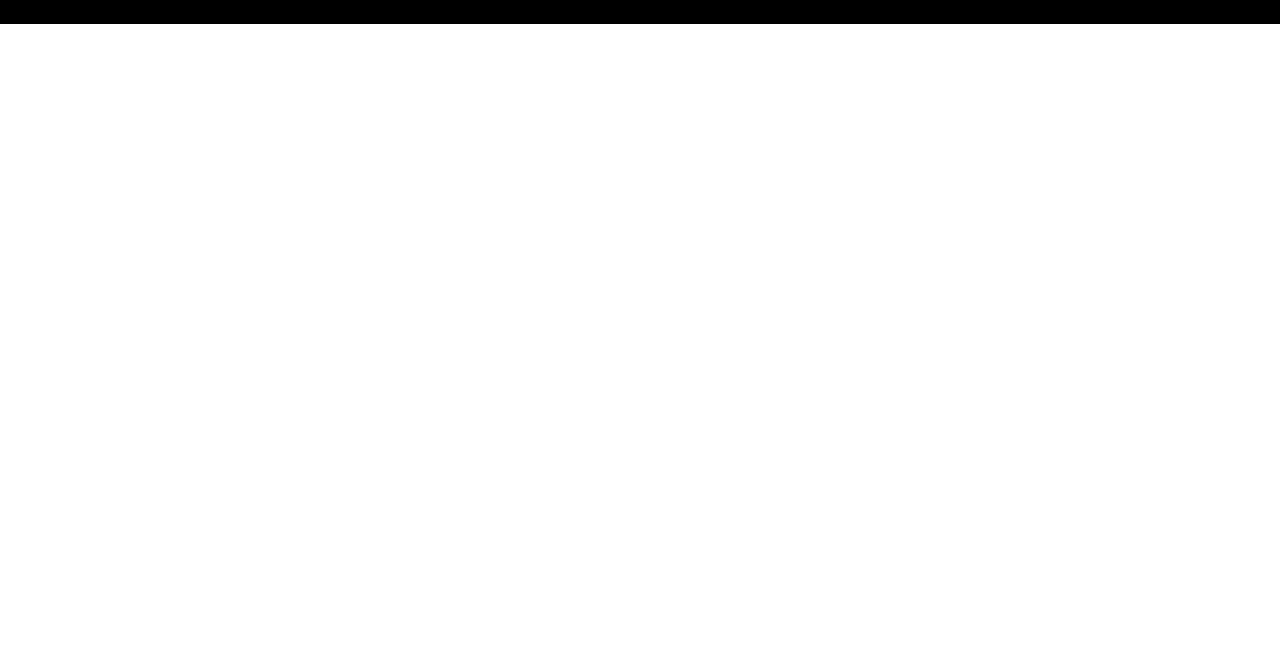
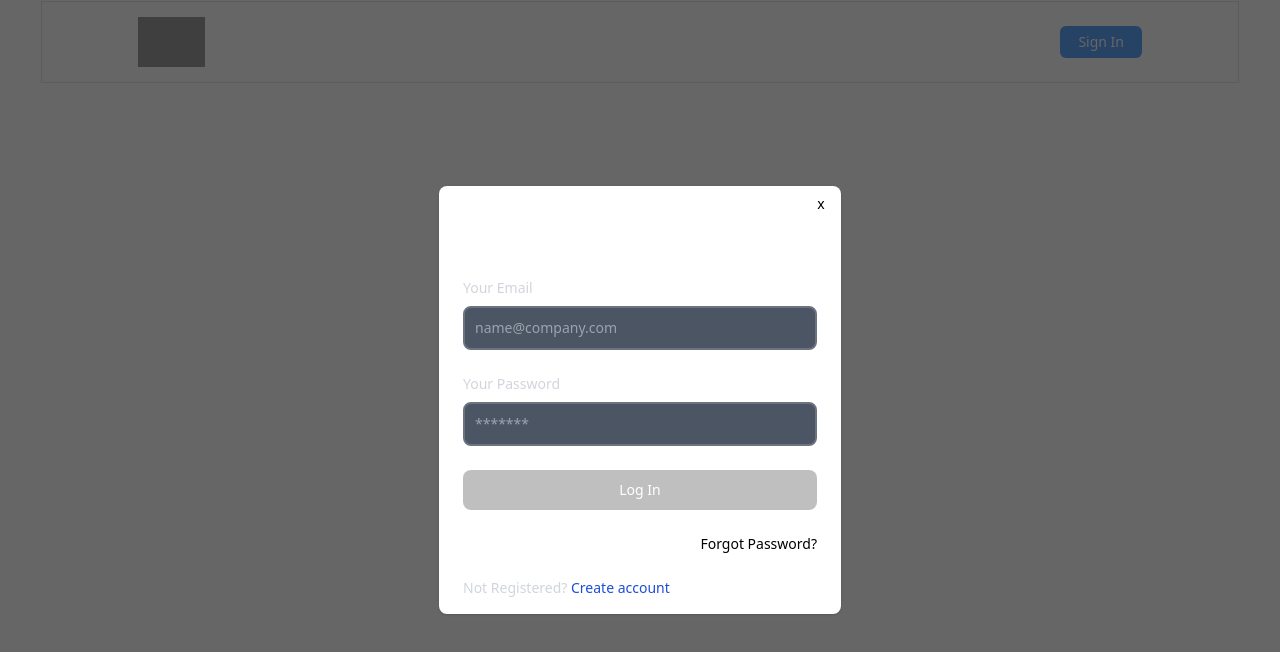
Before and after one commit to shah9380/master-leetcode, a Next.js app: page /auth in a window 1280 px wide. Shown: the top 652 px of the page. Built offline with nearby package versions, Linux system fonts and the light colour scheme; grey boxes are pictures that could not be loaded.

Commit message:
login popup created

```diff
--- /dev/null
+++ b/src/components/Modals/AuthModal.tsx
@@ -0,0 +1,31 @@
+import React from 'react';
+import Login from './Login';
+
+type AuthModalProps = {
+
+};
+
+const AuthModal:React.FC<AuthModalProps> = () => {
+
+    return (
+        <>
+	<div className='absolute top-0 left-0 w-full h-full flex items-center justify-center bg-black bg-opacity-60'></div>
+	<div className='w-full sm:w-[450px]  absolute top-[50%] left-[50%] translate-x-[-50%] translate-y-[-50%]  flex justify-center items-center'>
+		<div className='relative w-full h-full mx-auto flex items-center justify-center'>
+			<div className='bg-white rounded-lg shadow relative w-full bg-black/25 mx-6'>
+				<div className='flex justify-end p-2'>
+					<button
+						type='button'
+						className='bg-transparent rounded-full h-6 w-6 pb-2 text-sm ml-auto items-center hover:bg-gray-800/50 hover:text-white text-black'
+					>
+						x
+					</button>
+				</div>
+                <Login />
+			</div>
+		</div>
+	</div>
+	</>
+    )
+}
+export default AuthModal;
--- /dev/null
+++ b/src/components/Modals/Login.tsx
@@ -0,0 +1,65 @@
+import React from 'react';
+
+type LoginProps = {
+
+};
+
+const Login:React.FC<LoginProps> = () => {
+
+    return (
+        <form className='space-y-6 px-6 pb-4'>
+			<h3 className='text-xl font-medium text-white'>Sign in to LeetClone</h3>
+			<div>
+				<label htmlFor='email' className='text-sm font-medium block mb-2 text-gray-300'>
+					Your Email
+				</label>
+				<input
+					type='email'
+					name='email'
+					id='email'
+					className='
+            border-2 outline-none sm:text-sm rounded-lg focus:ring-blue-500 focus:border-blue-500 block w-full p-2.5
+            bg-gray-600 border-gray-500 placeholder-gray-400 text-white
+        '
+					placeholder='name@company.com'
+				/>
+			</div>
+			<div>
+				<label htmlFor='password' className='text-sm font-medium block mb-2 text-gray-300'>
+					Your Password
+				</label>
+				<input
+					type='password'
+					name='password'
+					id='password'
+					className='
+            border-2 outline-none sm:text-sm rounded-lg focus:ring-blue-500 focus:border-blue-500 block w-full p-2.5
+            bg-gray-600 border-gray-500 placeholder-gray-400 text-white
+        '
+					placeholder='*******'
+				/>
+			</div>
+
+			<button
+				type='submit'
+				className='w-full text-white focus:ring-blue-300 font-medium rounded-lg
+                text-sm px-5 py-2.5 text-center bg-black/25 hover:bg-white/25 hover:text-blue-200
+            '
+			>
+				Log In
+			</button>
+			<button className='flex w-full justify-end'>
+				<a href='#' className='text-sm block hover:underline w-full text-right'>
+					Forgot Password?
+				</a>
+			</button>
+			<div className='text-sm font-medium text-gray-300'>
+				Not Registered?{" "}
+				<a href='#' className='text-blue-700 hover:underline'>
+					Create account
+				</a>
+			</div>
+		</form>
+    )
+}
+export default Login;
--- a/src/components/Navbar/Navbar.tsx
+++ b/src/components/Navbar/Navbar.tsx
@@ -1,4 +1,5 @@
 import React from 'react';
+import Link from 'next/link';
 
 type NavbarProps = {
 
@@ -6,6 +7,23 @@ type NavbarProps = {
 
 const Navbar:React.FC<NavbarProps> = () => {
 
-    return <div>Have a good coding</div>
+    return (
+        <div className='flex items-center justify-between sm:px-12 px-2 md:px-24 bg-white border'>
+			<Link href='/' className='flex items-center justify-center h-20'>
+				<img style={{backgroundColor: "white", height: "50px"}} src='https://leetcode.com/static/webpack_bundles/images/logo.c36eaf5e6.svg' alt='LeetCode'/>
+			</Link>
+			<div className='flex items-center'>
+				<button
+					className='bg-blue-400 text-white px-2 py-1 sm:px-4 rounded-md text-sm font-medium
+                hover:text-blue-800 hover:bg-gray-500/50 hover:border-2 hover:border-black border-2 border-transparent
+                transition duration-300 ease-in-out
+                '
+
+				>
+					Sign In
+				</button>
+			</div>
+		</div>
+    )
 }
 export default Navbar;
--- a/src/pages/auth/index.tsx
+++ b/src/pages/auth/index.tsx
@@ -1,4 +1,5 @@
 
+import AuthModal from '@/components/Modals/AuthModal';
 import Navbar from '../../components/Navbar/Navbar';
 import React from 'react';
 
@@ -8,8 +9,12 @@ type AuthPageProps = {
 
 const AuthPage:React.FC<AuthPageProps> = () => {
 
-    return <div className='bg-black'>
-        <Navbar></Navbar>
+    return <div className=''>
+        <div className='max-w-[1200px] border border-white mx-auto'>
+                <Navbar></Navbar>
+                <AuthModal></AuthModal>
+        </div>
+
     </div>
 }
 export default AuthPage;
```
Also changed, not shown: src/components/Modals/Reset.tsx (added), src/components/Modals/Signup.tsx (added).
